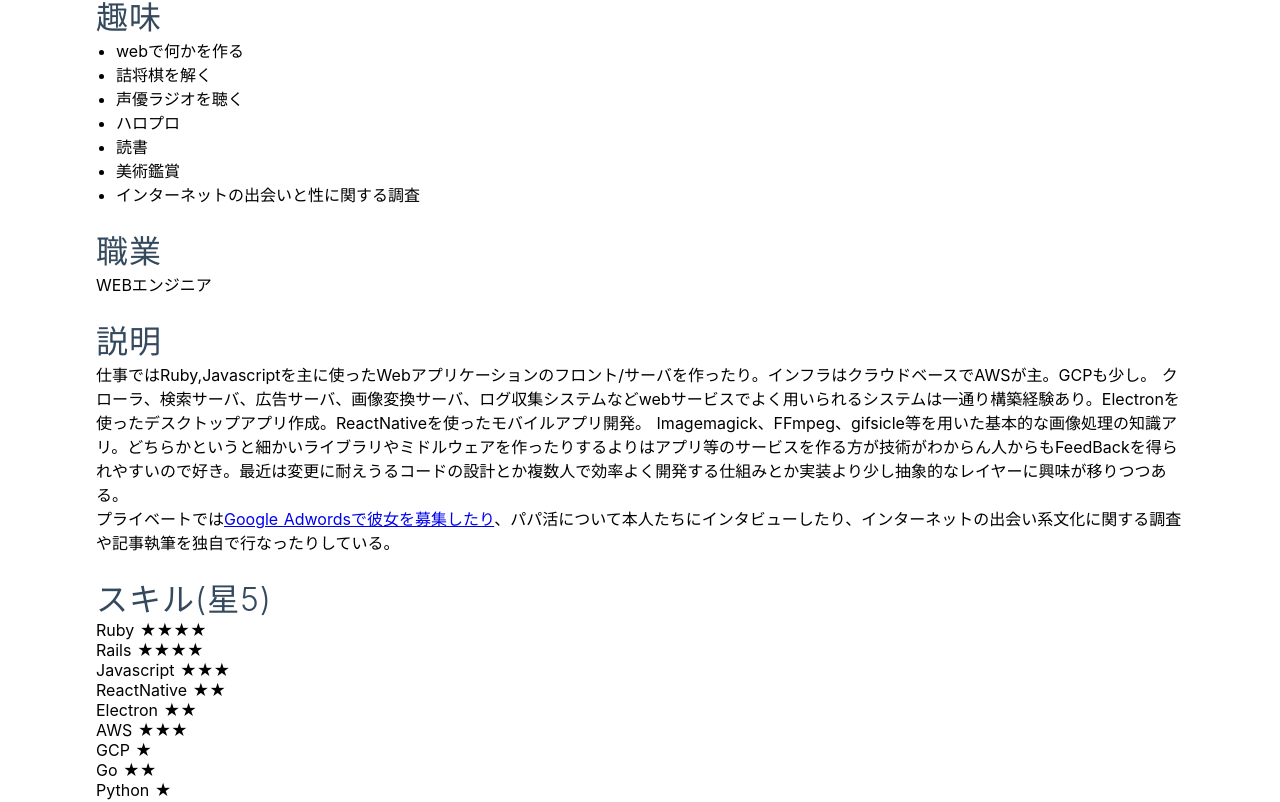
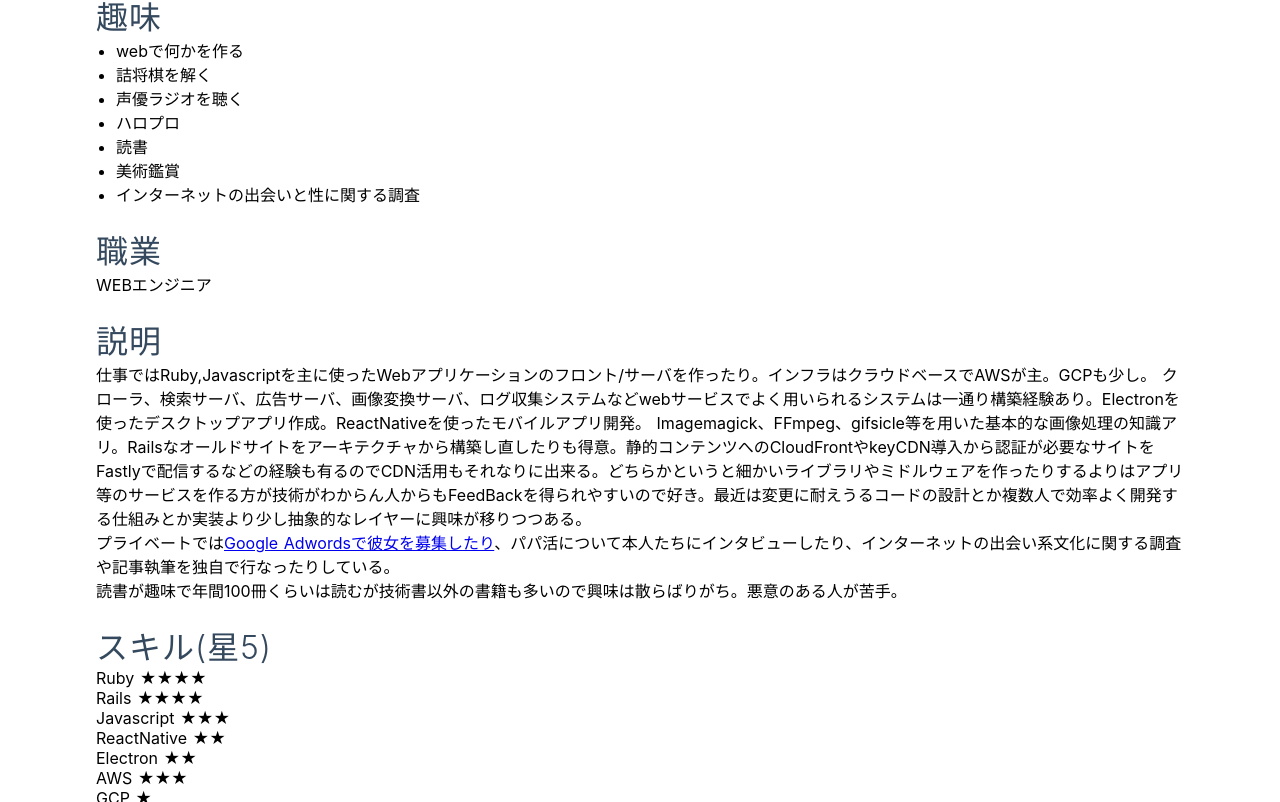
Before and after one commit to YuheiNakasaka/razokulover.com, a Nuxt app: page /profile in a window 1280 px wide. Shown: the part 452-1254 px from the top of the page. Built offline with nearby package versions, Linux system fonts and the light colour scheme.

Commit message:
説明を追加

```diff
--- a/pages/profile.vue
+++ b/pages/profile.vue
@@ -39,8 +39,9 @@
         <section>
           <h2>説明</h2>
           <p>仕事ではRuby,Javascriptを主に使ったWebアプリケーションのフロント/サーバを作ったり。インフラはクラウドベースでAWSが主。GCPも少し。 クローラ、検索サーバ、広告サーバ、画像変換サーバ、ログ収集システムなどwebサービスでよく用いられるシステムは一通り構築経験あり。Electronを使ったデスクトップアプリ作成。ReactNativeを使ったモバイルアプリ開発。
-          Imagemagick、FFmpeg、gifsicle等を用いた基本的な画像処理の知識アリ。どちらかというと細かいライブラリやミドルウェアを作ったりするよりはアプリ等のサービスを作る方が技術がわからん人からもFeedBackを得られやすいので好き。最近は変更に耐えうるコードの設計とか複数人で効率よく開発する仕組みとか実装より少し抽象的なレイヤーに興味が移りつつある。</p>
+          Imagemagick、FFmpeg、gifsicle等を用いた基本的な画像処理の知識アリ。Railsなオールドサイトをアーキテクチャから構築し直したりも得意。静的コンテンツへのCloudFrontやkeyCDN導入から認証が必要なサイトをFastlyで配信するなどの経験も有るのでCDN活用もそれなりに出来る。どちらかというと細かいライブラリやミドルウェアを作ったりするよりはアプリ等のサービスを作る方が技術がわからん人からもFeedBackを得られやすいので好き。最近は変更に耐えうるコードの設計とか複数人で効率よく開発する仕組みとか実装より少し抽象的なレイヤーに興味が移りつつある。</p>
           <p>プライベートでは<a href="http://nlab.itmedia.co.jp/nl/articles/1401/27/news095.html" target="_blank" rel="noopener">Google Adwordsで彼女を募集したり</a>、パパ活について本人たちにインタビューしたり、インターネットの出会い系文化に関する調査や記事執筆を独自で行なったりしている。</p>
+          <p>読書が趣味で年間100冊くらいは読むが技術書以外の書籍も多いので興味は散らばりがち。悪意のある人が苦手。</p>
         </section>
 
         <section>
```
